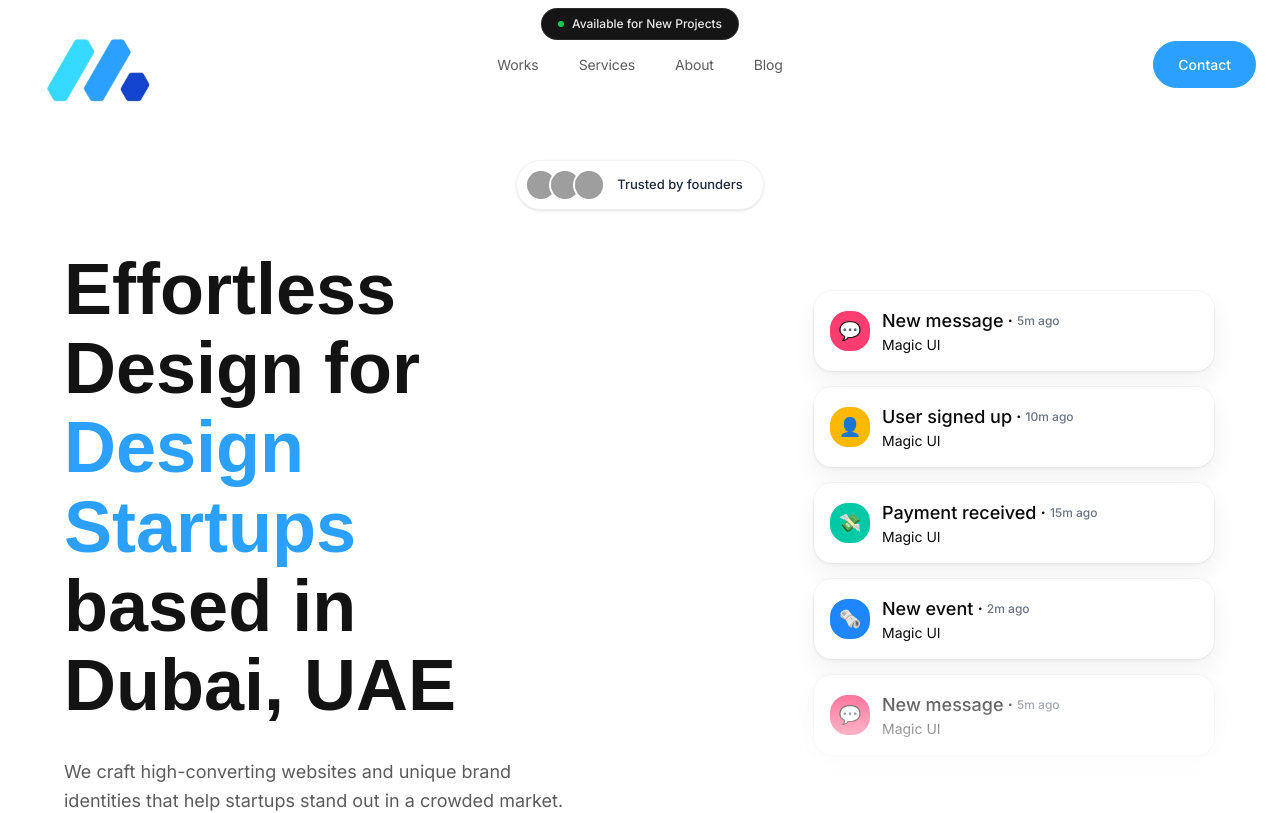
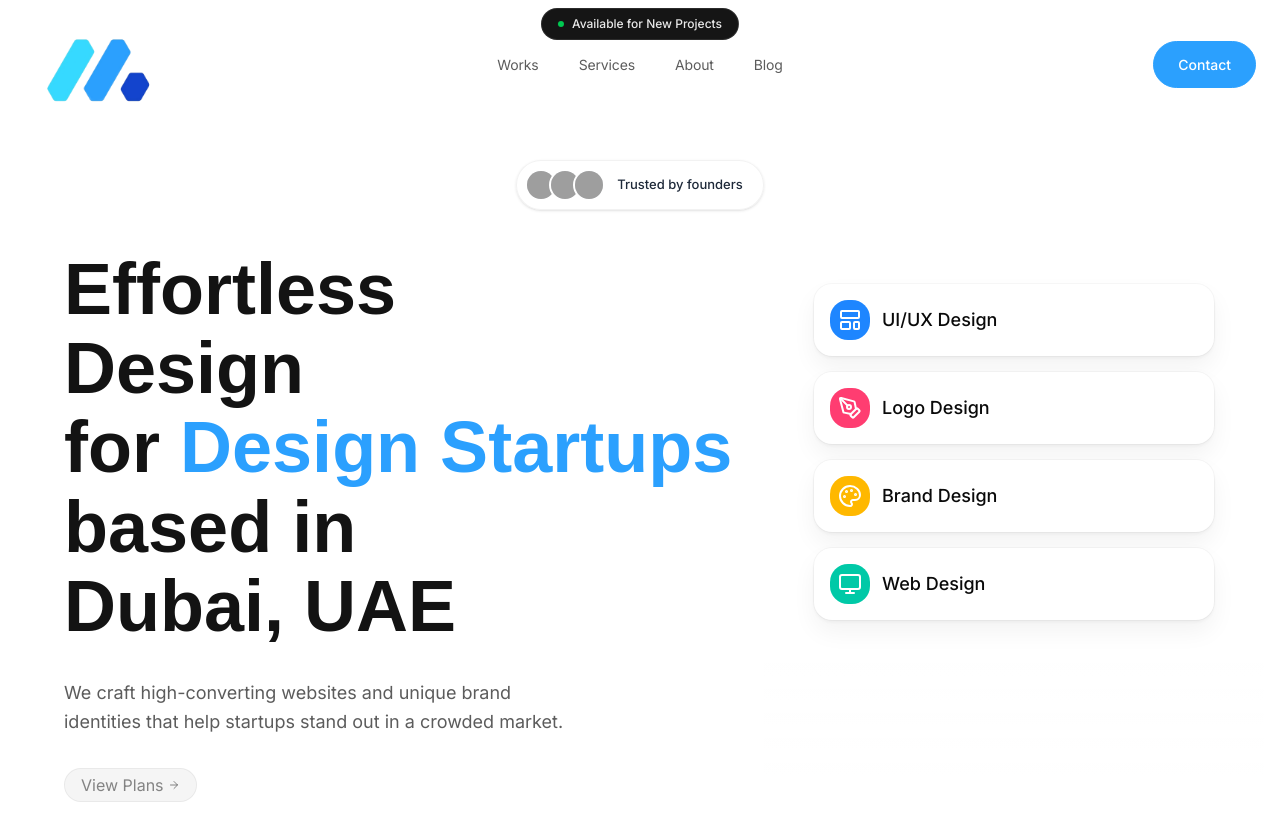
Before and after one commit to meronatic-dev1/meronatic-main, a Next.js app: page / in a window 1280 px wide. Shown: the top 813 px of the page. Built offline with nearby package versions, Linux system fonts and the light colour scheme; grey boxes are pictures that could not be loaded.

Commit message:
Update AnimatedList services, icons, and fix infinite loop

```diff
--- a/app/globals.css
+++ b/app/globals.css
@@ -1,5 +1,5 @@
 @import "tailwindcss";
-
+@import "tw-animate-css";
 
 @custom-variant dark (&:is(.dark *));
 
@@ -134,6 +134,15 @@ body {
   --color-sidebar-accent-foreground: var(--sidebar-accent-foreground);
   --color-sidebar-border: var(--sidebar-border);
   --color-sidebar-ring: var(--sidebar-ring);
+  --animate-shiny-text: shiny-text 8s infinite;
+  @keyframes shiny-text {
+  0%, 90%, 100% {
+    background-position: calc(-100% - var(--shiny-width)) 0;
+    }
+  30%, 60% {
+    background-position: calc(100% + var(--shiny-width)) 0;
+    }
+  }
 }
 
 :root {
--- a/components/AnimatedListDemo.tsx
+++ b/components/AnimatedListDemo.tsx
@@ -1,52 +1,46 @@
-'use client';
+"use client";
 
-import { cn } from "@/lib/utils"
-// Corrected import path based on actual installation location
-import { AnimatedList } from "@/components/ui/animated-list"
+import { cn } from "@/lib/utils";
+import { AnimatedList } from "@/components/ui/animated-list";
+import { Monitor, Palette, PenTool, LayoutTemplate, Package, Layers } from "lucide-react";
 
 interface Item {
-    name: string
-    description: string
-    icon: string
-    color: string
-    time: string
+    name: string;
+    icon: React.ReactNode;
+    color: string;
 }
 
-let notifications = [
+let services = [
     {
-        name: "Payment received",
-        description: "Magic UI",
-        time: "15m ago",
-
-        icon: "💸",
+        name: "Web Design",
+        icon: <Monitor className="h-6 w-6 text-white" />,
         color: "#00C9A7",
     },
     {
-        name: "User signed up",
-        description: "Magic UI",
-        time: "10m ago",
-        icon: "👤",
+        name: "Brand Design",
+        icon: <Palette className="h-6 w-6 text-white" />,
         color: "#FFB800",
     },
     {
-        name: "New message",
-        description: "Magic UI",
-        time: "5m ago",
-        icon: "💬",
+        name: "Logo Design",
+        icon: <PenTool className="h-6 w-6 text-white" />,
         color: "#FF3D71",
     },
     {
-        name: "New event",
-        description: "Magic UI",
-        time: "2m ago",
-        icon: "🗞️",
+        name: "UI/UX Design",
+        icon: <LayoutTemplate className="h-6 w-6 text-white" />,
         color: "#1E86FF",
     },
-]
+    {
+        name: "Design Systems",
+        icon: <Layers className="h-6 w-6 text-white" />,
+        color: "#2ecc71",
+    },
+];
 
-notifications = Array.from({ length: 10 }, () => notifications).flat()
+services = Array.from({ length: 5 }, () => services).flat();
 
-const Notification = ({ name, description, icon, color, time }: Item) => {
+const Notification = ({ name, icon, color }: Item) => {
     return (
         <figure
             className={cn(
@@ -56,7 +50,7 @@ const Notification = ({ name, description, icon, color, time }: Item) => {
                 // light styles
                 "bg-white [box-shadow:0_0_0_1px_rgba(0,0,0,.03),0_2px_4px_rgba(0,0,0,.05),0_12px_24px_rgba(0,0,0,.05)]",
                 // dark styles
-                "transform-gpu dark:bg-transparent dark:[box-shadow:0_-20px_80px_-20px_#ffffff1f_inset] dark:backdrop-blur-md dark:[border:1px_solid_rgba(255,255,255,.1)]"
+                "transform-gpu dark:bg-transparent dark:[box-shadow:0_-20px_80px_-20px_#ffffff1f_inset] dark:backdrop-blur-md dark:[border:1px_solid_rgba(255,255,255,.1)]",
             )}
         >
             <div className="flex flex-row items-center gap-3">
@@ -66,42 +60,37 @@ const Notification = ({ name, description, icon, color, time }: Item) => {
                         backgroundColor: color,
                     }}
                 >
-                    <span className="text-lg">{icon}</span>
+                    {icon}
                 </div>
                 <div className="flex flex-col overflow-hidden">
-                    <figcaption className="flex flex-row items-center text-lg font-medium whitespace-pre dark:text-white">
+                    <figcaption className="flex flex-row items-center whitespace-pre text-lg font-medium dark:text-white">
                         <span className="text-sm sm:text-lg">{name}</span>
-                        <span className="mx-1">·</span>
-                        <span className="text-xs text-gray-500">{time}</span>
                     </figcaption>
-                    <p className="text-sm font-normal dark:text-white/60">
-                        {description}
-                    </p>
                 </div>
             </div>
         </figure>
-    )
-}
+    );
+};
 
 export function AnimatedListDemo({
     className,
 }: {
-    className?: string
+    className?: string;
 }) {
     return (
         <div
             className={cn(
                 "relative flex h-[500px] w-full flex-col overflow-hidden p-2",
-                className
+                className,
             )}
         >
-            <AnimatedList>
-                {notifications.map((item, idx) => (
+            <AnimatedList delay={2000}>
+                {services.map((item, idx) => (
                     <Notification {...item} key={idx} />
                 ))}
             </AnimatedList>
 
-            <div className="from-background pointer-events-none absolute inset-x-0 bottom-0 h-1/4 bg-gradient-to-t"></div>
+            <div className="pointer-events-none absolute inset-x-0 bottom-0 h-1/4 bg-gradient-to-t from-background"></div>
         </div>
-    )
+    );
 }
--- a/components/Hero.tsx
+++ b/components/Hero.tsx
@@ -6,6 +6,8 @@ import { ArrowRight } from 'lucide-react';
 
 import { TextReveal } from './ui/TextReveal';
 import { AnimatedListDemo } from './AnimatedListDemo';
+import { cn } from "@/lib/utils";
+import { AnimatedShinyText } from "@/components/ui/animated-shiny-text";
 
 const AVATARS = [
     "https://framerusercontent.com/images/LdiJIgo7vhBde0WiWHd48uSzxU.png",
@@ -75,16 +77,35 @@ export default function Hero() {
                     <div className="flex flex-col items-start text-left lg:pl-12 lg:pr-12">
                         {/* Main Heading */}
                         <h1 className="text-4xl md:text-[64px] lg:text-[72px] font-cal font-bold tracking-normal text-[#131313] leading-[1.1] mb-6 md:mb-8 w-full">
-                            <TextReveal text="Effortless Design for" className="inline" />{" "}
-                            <TextReveal text="Design Startups" className="text-[#2ba0fe] inline" delay={0.2} />
+                            <TextReveal text="Effortless Design" className="inline" /> <br className="hidden md:block" />
+                            <span className="whitespace-nowrap">
+                                <TextReveal text="for" className="inline" />
+                                <span className="inline-block">&nbsp;</span>
+                                <TextReveal text="Design Startups" className="text-[#2ba0fe] inline" delay={0.2} />
+                            </span>
                             <br className="hidden md:block" />
                             <TextReveal text="based in Dubai, UAE" className="inline" delay={0.4} />
                         </h1>
 
                         {/* Subtext description */}
-                        <motion.p variants={item} className="text-[18px] text-[rgb(92,92,92)] max-w-xl mb-0 leading-relaxed">
+                        <motion.p variants={item} className="text-[18px] text-[rgb(92,92,92)] max-w-xl mb-8 leading-relaxed">
                             We craft high-converting websites and unique brand identities that help startups stand out in a crowded market.
                         </motion.p>
+
+                        {/* CTAs - Left Aligned */}
+                        <motion.div variants={item} className="flex flex-col sm:flex-row items-center justify-start gap-4">
+                            <a
+                                href="#pricing"
+                                className={cn(
+                                    "group rounded-full border border-black/5 bg-neutral-100 text-base text-white transition-all ease-in hover:cursor-pointer hover:bg-neutral-200 dark:border-white/5 dark:bg-neutral-900 dark:hover:bg-neutral-800"
+                                )}
+                            >
+                                <AnimatedShinyText className="inline-flex items-center justify-center px-4 py-1 transition ease-out hover:text-neutral-600 hover:duration-300 hover:dark:text-neutral-400">
+                                    <span>View Plans</span>
+                                    <ArrowRight className="ml-1 size-3 transition-transform duration-300 ease-in-out group-hover:translate-x-0.5" />
+                                </AnimatedShinyText>
+                            </a>
+                        </motion.div>
                     </div>
 
                     {/* Right Column: Animated List */}
@@ -100,13 +121,6 @@ export default function Hero() {
                     </motion.div>
                 </div>
 
-                {/* CTAs - Centered */}
-                <motion.div variants={item} className="flex flex-col sm:flex-row items-center gap-4">
-                    <a href="#pricing" className="bg-[#2ba0fe] bg-opacity-[0.82] text-white text-[16px] font-medium px-8 py-4 rounded-full hover:shadow-xl hover:-translate-y-1 transition-all flex items-center gap-2 group">
-                        View Plans
-                        <ArrowRight size={18} className="group-hover:translate-x-1 transition-transform" />
-                    </a>
-                </motion.div>
             </motion.div>
         </section>
     );
--- a/components/ui/animated-list.tsx
+++ b/components/ui/animated-list.tsx
@@ -33,24 +33,32 @@ export interface AnimatedListProps extends ComponentPropsWithoutRef<"div"> {
 export const AnimatedList = React.memo(
   ({ children, className, delay = 1000, ...props }: AnimatedListProps) => {
     const [index, setIndex] = useState(0)
+    const [items, setItems] = useState<React.ReactNode[]>([])
     const childrenArray = useMemo(
       () => React.Children.toArray(children),
       [children]
     )
 
     useEffect(() => {
-      if (index < childrenArray.length - 1) {
-        const timeout = setTimeout(() => {
-          setIndex((prevIndex) => (prevIndex + 1) % childrenArray.length)
-        }, delay)
+      const interval = setInterval(() => {
+        setIndex((prevIndex) => prevIndex + 1)
+      }, delay)
 
-        return () => clearTimeout(timeout)
-      }
-    }, [index, delay, childrenArray.length])
+      return () => clearInterval(interval)
+    }, [delay])
 
-    const itemsToShow = useMemo(() => {
-      const result = childrenArray.slice(0, index + 1).reverse()
-      return result
+    useEffect(() => {
+      const newItem = childrenArray[index % childrenArray.length]
+      if (!newItem) return
+
+      // Use timestamp + index to create truly unique keys
+      const uniqueKey = `${index}-${Date.now()}`
+
+      const itemWithKey = React.cloneElement(newItem as React.ReactElement, {
+        key: uniqueKey,
+      })
+
+      setItems((prev) => [itemWithKey, ...prev].slice(0, 5)) // Keep last 5 items
     }, [index, childrenArray])
 
     return (
@@ -58,8 +66,8 @@ export const AnimatedList = React.memo(
         className={cn(`flex flex-col items-center gap-4`, className)}
         {...props}
       >
-        <AnimatePresence>
-          {itemsToShow.map((item) => (
+        <AnimatePresence mode="popLayout" initial={false}>
+          {items.map((item) => (
             <AnimatedListItem key={(item as React.ReactElement).key}>
               {item}
             </AnimatedListItem>
--- /dev/null
+++ b/components/ui/animated-shiny-text.tsx
@@ -0,0 +1,38 @@
+import { ComponentPropsWithoutRef, CSSProperties, FC } from "react"
+
+import { cn } from "@/lib/utils"
+
+export interface AnimatedShinyTextProps extends ComponentPropsWithoutRef<"span"> {
+  shimmerWidth?: number
+}
+
+export const AnimatedShinyText: FC<AnimatedShinyTextProps> = ({
+  children,
+  className,
+  shimmerWidth = 100,
+  ...props
+}) => {
+  return (
+    <span
+      style={
+        {
+          "--shiny-width": `${shimmerWidth}px`,
+        } as CSSProperties
+      }
+      className={cn(
+        "mx-auto max-w-md text-neutral-600/70 dark:text-neutral-400/70",
+
+        // Shine effect
+        "animate-shiny-text [background-size:var(--shiny-width)_100%] bg-clip-text [background-position:0_0] bg-no-repeat [transition:background-position_1s_cubic-bezier(.6,.6,0,1)_infinite]",
+
+        // Shine gradient
+        "bg-gradient-to-r from-transparent via-black/80 via-50% to-transparent dark:via-white/80",
+
+        className
+      )}
+      {...props}
+    >
+      {children}
+    </span>
+  )
+}
--- a/package.json
+++ b/package.json
@@ -9,6 +9,7 @@
     "lint": "eslint"
   },
   "dependencies": {
+    "@radix-ui/react-icons": "^1.3.2",
     "class-variance-authority": "^0.7.1",
     "clsx": "^2.1.1",
     "framer-motion": "^12.29.2",
```
Also changed, not shown: 1 other file (tests, documents, lock files or other folders).
